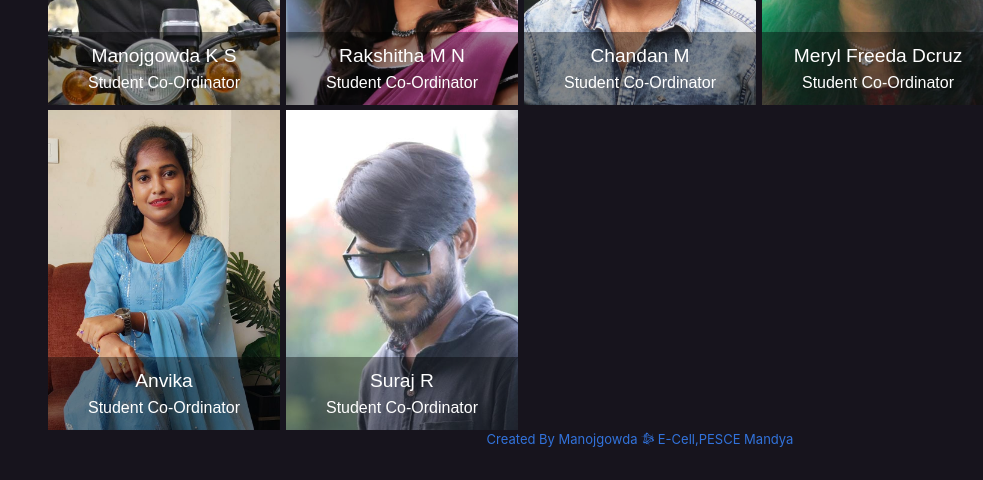
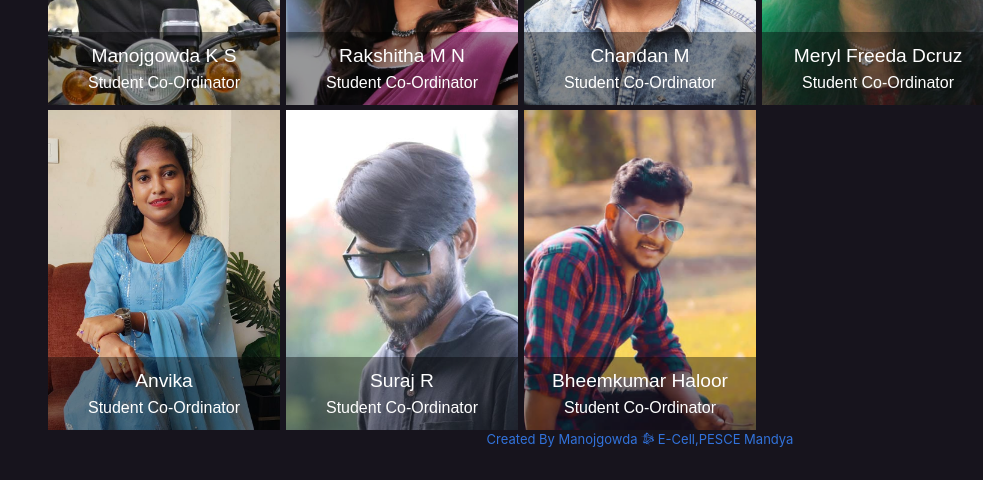
Before and after one commit to IIC-PESCE/E-Cell, a plain HTML site: page team.html in a window 1280 px wide. Shown: the part 736-1216 px from the top of the page, 0-983 px from the left. Drawn offline with Linux system fonts and the light colour scheme.

Commit message:
Update team.html

```diff
--- a/team.html
+++ b/team.html
@@ -170,6 +170,18 @@
               <h4>Student Co-Ordinator</h4>
             </div>
           </div>
+            <div
+            style="
+              background-position: center;
+              background-image: url('bheem.JPG');
+            "
+            class="team-div"
+          >
+            <div class="desc">
+              <h1>Bheemkumar Haloor</h1>
+              <h4>Student Co-Ordinator</h4>
+            </div>
+          </div>
           <div></div>
           <!-- <div class="vol-div">
                   <div class="vol-box tooltip">
```
